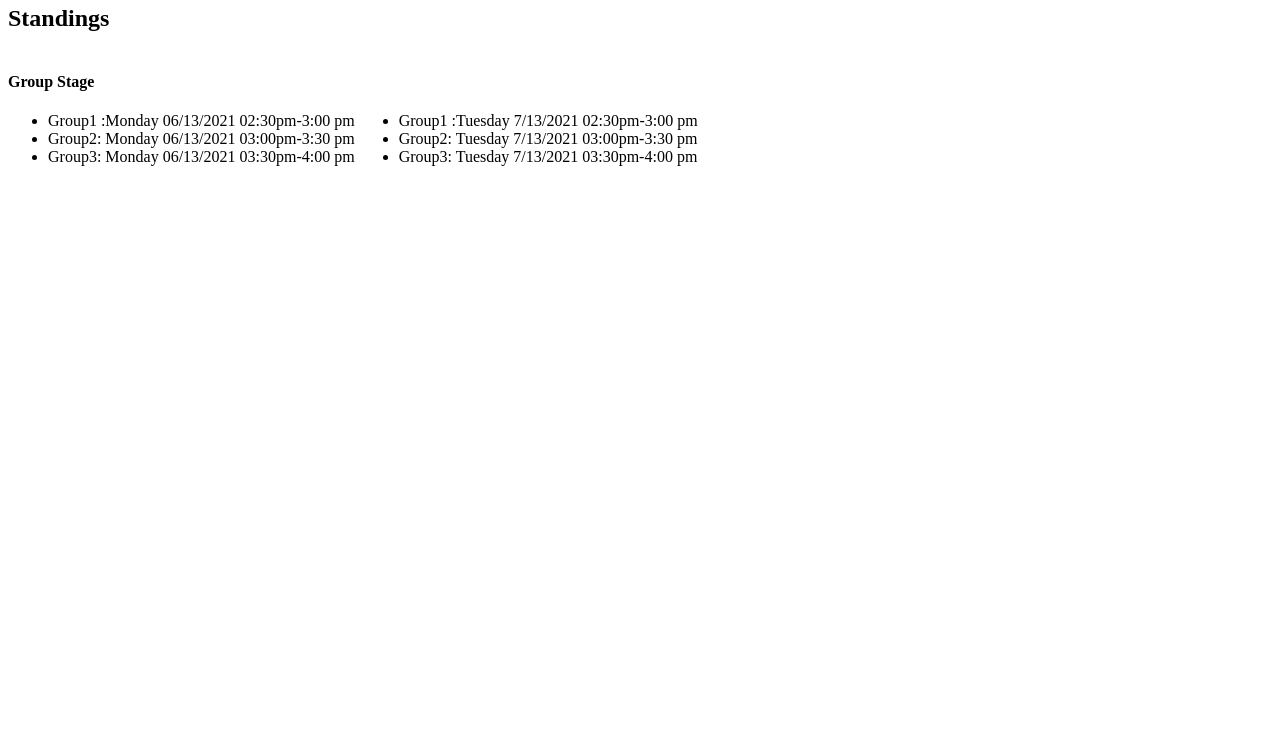
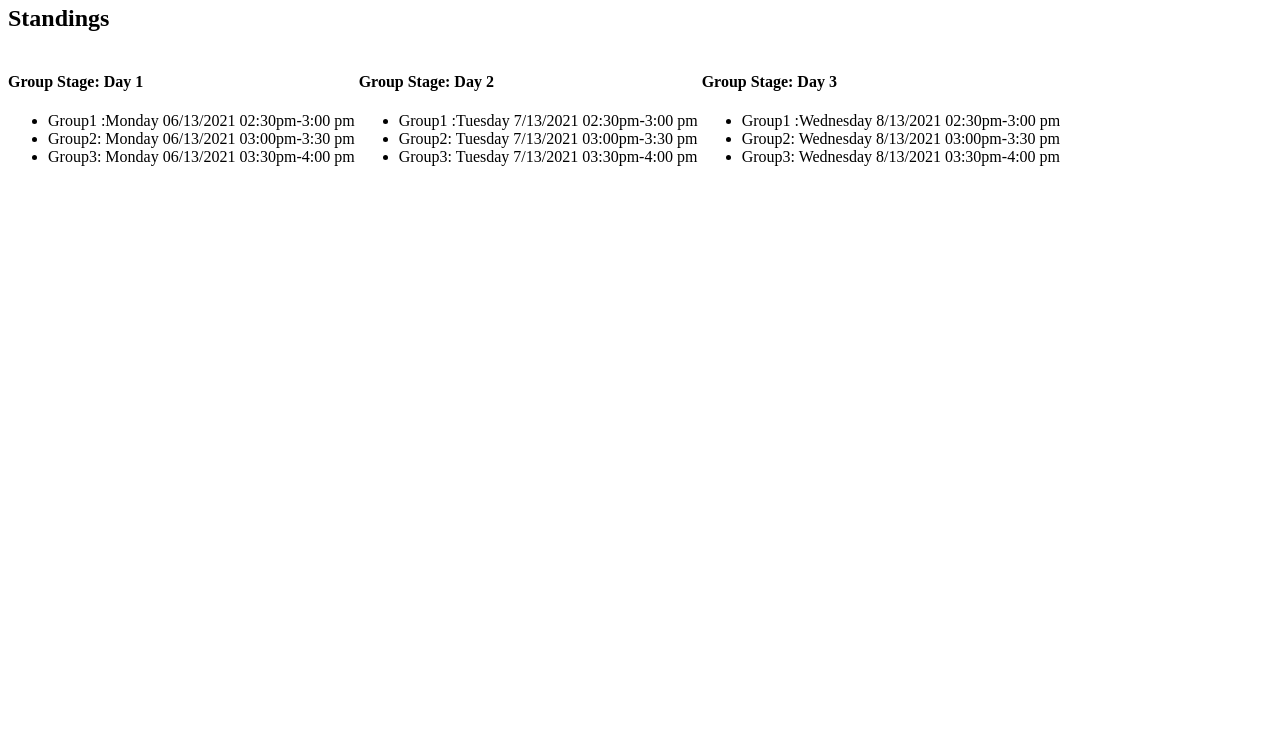
Before and after one commit to AmanuelChorito/SoccerTournamentManager, a website: page public/index.html in a window 1280 px wide. Shown: the part 60-800 px from the top of the page. Drawn offline with nearby package versions, Linux system fonts and the light colour scheme; no server answers.

Commit message:
schedule Commit

```diff
--- a/public/index.html
+++ b/public/index.html
@@ -48,7 +48,7 @@
     <div class="messagediv"></div>
 
     <div class="schedule">
-      <h4>Group Stage</h4>
+      <h4>Group Stage: Day 1</h4>
       <ul>
         <li>Group1 :Monday 06/13/2021 02:30pm-3:00 pm</li>
         <li>Group2: Monday 06/13/2021 03:00pm-3:30 pm</li>
@@ -56,12 +56,22 @@
       </ul>
     </div>
     <div class="schedule">
+      <h4>Group Stage: Day 2</h4>
       <ul>
         <li>Group1 :Tuesday 7/13/2021 02:30pm-3:00 pm</li>
         <li>Group2: Tuesday 7/13/2021 03:00pm-3:30 pm</li>
         <li>Group3: Tuesday 7/13/2021 03:30pm-4:00 pm</li>
       </ul>
     </div>
+    <div class="schedule">
+      <h4>Group Stage: Day 3</h4>
+      <ul>
+        <li>Group1 :Wednesday 8/13/2021 02:30pm-3:00 pm</li>
+        <li>Group2: Wednesday 8/13/2021 03:00pm-3:30 pm</li>
+        <li>Group3: Wednesday 8/13/2021 03:30pm-4:00 pm</li>
+      </ul>
+    </div>
+
     <script src="https://ajax.googleapis.com/ajax/libs/jquery/3.5.1/jquery.min.js"></script>
     <script src="tour.js"></script>
   </body>
```
